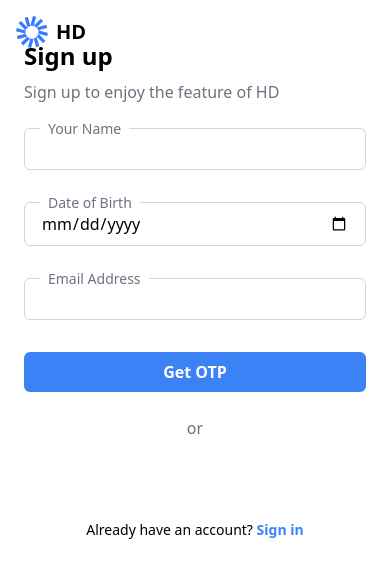
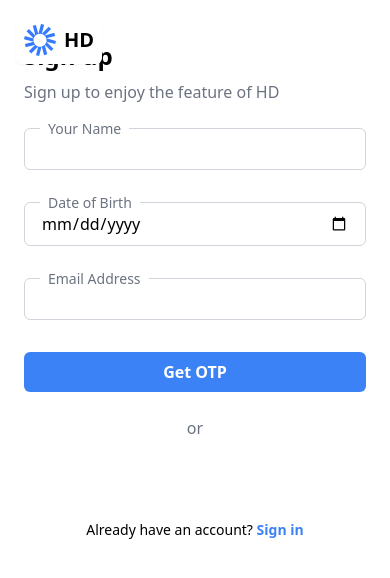
Before and after one commit to gauravnainwal518/note-app, a React (Vite) app in the folder note-app-frontend/: page / in a window 390 px wide. Shown: the top 578 px of the page. Built offline with nearby package versions, Linux system fonts and the light colour scheme; no server answers.

Commit message:
fix: resolve mobile UI issue on Signup page logo positioning

```diff
--- a/note-app-frontend/src/pages/SignupPage.tsx
+++ b/note-app-frontend/src/pages/SignupPage.tsx
@@ -77,7 +77,7 @@ const SignupPage: React.FC = () => {
   return (
     <div className="flex flex-col lg:flex-row min-h-screen relative">
       {/* Logo */}
-      <div className="absolute top-4 left-4 flex items-center">
+      <div className="absolute top-4 left-4 flex items-center z-10 bg-white p-2 rounded-md shadow-sm sm:static sm:mb-4 sm:flex sm:justify-center sm:bg-transparent sm:shadow-none">
         <img src={icon} alt="Logo" className="w-8 h-8 mr-2" />
         <span className="text-xl font-semibold">HD</span>
       </div>
```
